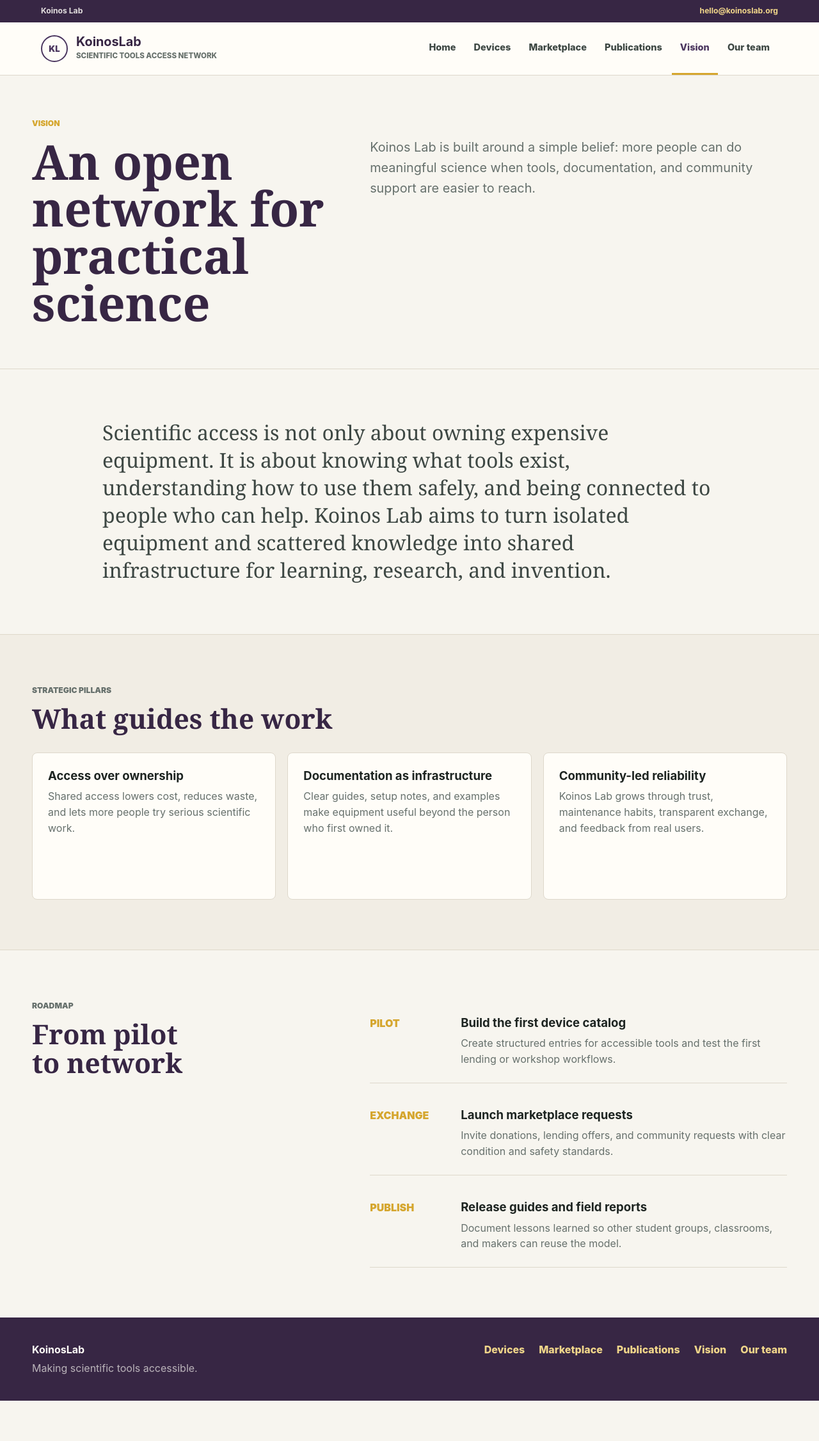
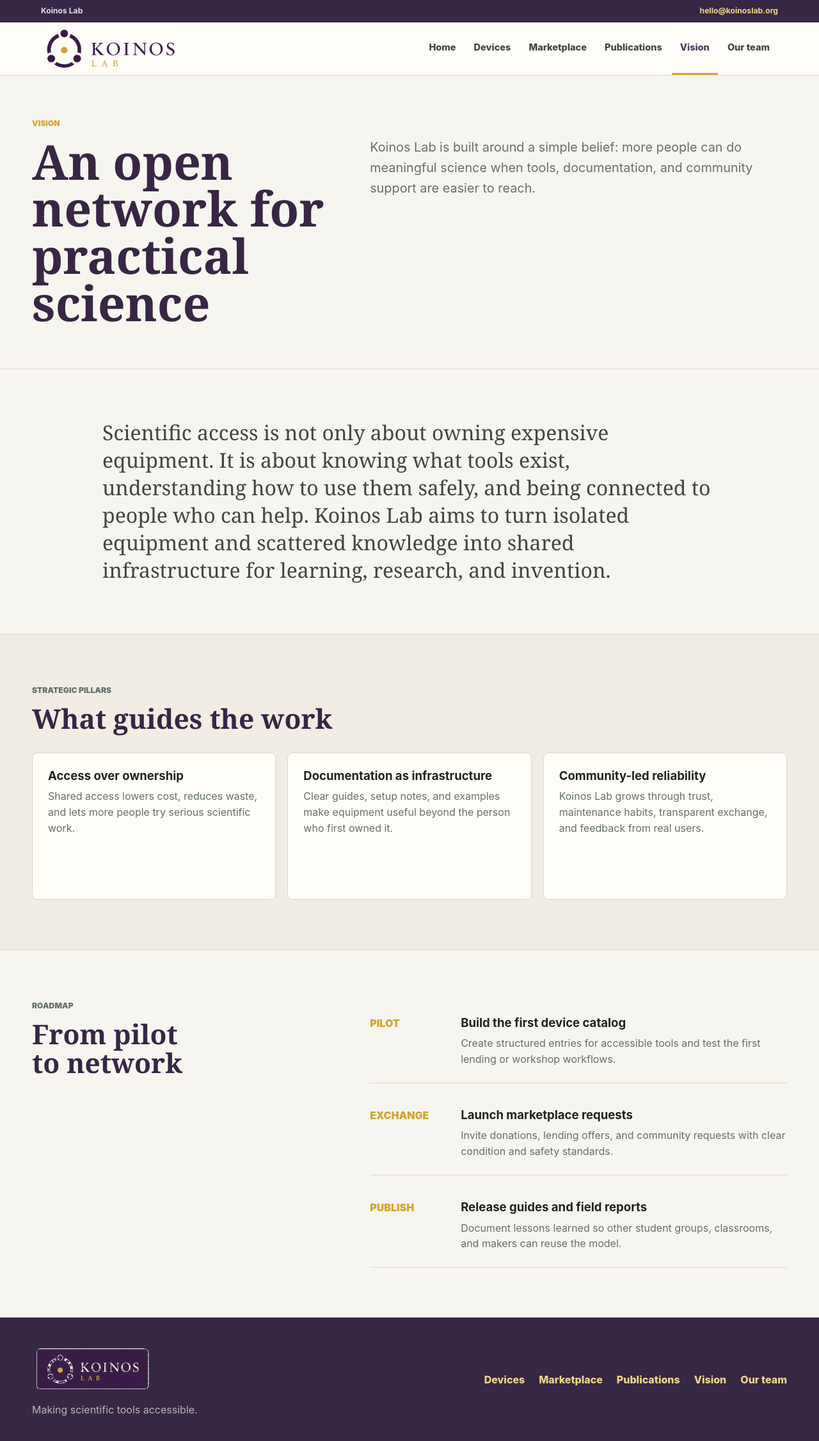
Before and after one commit to bpark176/KoinosLab, a plain HTML site: page vision.html in a window 1280 px wide. Shown: the whole page at 64% size. Before the commit the page ends 2189 px from the top, so only its background shows below. Drawn offline with Linux system fonts and the light colour scheme.

Commit message:
Add Koinos Lab logo branding

```diff
--- a/styles.css
+++ b/styles.css
@@ -125,36 +125,14 @@ h3 {
 .brand {
   display: inline-flex;
   align-items: center;
-  gap: 13px;
-  min-width: 225px;
+  flex: 0 0 auto;
+  min-width: 218px;
 }
 
-.brand-mark {
-  display: grid;
-  place-items: center;
-  width: 42px;
-  height: 42px;
-  border: 2px solid var(--green);
-  color: var(--green);
-  border-radius: 50%;
-  font-size: 0.82rem;
-  font-weight: 900;
-}
-
-.brand strong {
+.brand-logo {
   display: block;
-  color: var(--green-dark);
-  font-size: 1.24rem;
-  line-height: 1.05;
-}
-
-.brand small {
-  display: block;
-  margin-top: 3px;
-  color: var(--muted);
-  font-size: 0.72rem;
-  font-weight: 800;
-  text-transform: uppercase;
+  width: 218px;
+  height: auto;
 }
 
 .site-nav {
@@ -323,6 +301,16 @@ h3 {
 .team-category-header p,
 .profile-card span {
   color: var(--muted);
+}
+
+.mission-heading {
+  display: grid;
+  gap: 18px;
+}
+
+.mission-badge {
+  width: 84px;
+  height: auto;
 }
 
 .section-heading {
@@ -657,11 +645,21 @@ h3 {
 .footer-layout {
   display: flex;
   justify-content: space-between;
+  align-items: center;
   gap: 32px;
 }
 
+.footer-brand {
+  max-width: 330px;
+}
+
+.footer-logo {
+  width: 188px;
+  height: auto;
+}
+
 .site-footer p {
-  margin: 4px 0 0;
+  margin: 10px 0 0;
   color: rgba(255, 253, 248, 0.66);
 }
 
@@ -727,8 +725,8 @@ h3 {
     min-width: 0;
   }
 
-  .brand small {
-    display: none;
+  .brand-logo {
+    width: 176px;
   }
 
   .nav-toggle {
@@ -860,4 +858,8 @@ h3 {
   .site-footer nav {
     justify-content: flex-start;
   }
+
+  .footer-layout {
+    align-items: start;
+  }
 }
--- a/vision.html
+++ b/vision.html
@@ -8,6 +8,9 @@
       content="Koinos Lab's vision for accessible, shared, and community-supported scientific infrastructure."
     />
     <title>Vision | Koinos Lab</title>
+    <link rel="icon" type="image/png" sizes="32x32" href="./assets/logos/koinos-icon-32.png" />
+    <link rel="icon" type="image/png" sizes="192x192" href="./assets/logos/koinos-icon-192.png" />
+    <link rel="apple-touch-icon" sizes="180x180" href="./assets/logos/koinos-icon-180.png" />
     <link rel="stylesheet" href="./styles.css" />
   </head>
   <body data-page="vision">
@@ -17,12 +20,8 @@
         <a href="mailto:hello@koinoslab.org">hello@koinoslab.org</a>
       </div>
       <div class="nav-shell">
-        <a class="brand" href="./index.html" aria-label="KoinosLab home">
-          <span class="brand-mark" aria-hidden="true">KL</span>
-          <span>
-            <strong>KoinosLab</strong>
-            <small>Scientific Tools Access Network</small>
-          </span>
+        <a class="brand" href="./index.html" aria-label="Koinos Lab home">
+          <img class="brand-logo" src="./assets/logos/koinos-primary.png" alt="Koinos Lab" />
         </a>
         <button class="nav-toggle" type="button" aria-label="Open menu" aria-expanded="false" data-nav-toggle>
           <span></span>
@@ -79,8 +78,8 @@
 
     <footer class="site-footer">
       <div class="section-shell footer-layout">
-        <div>
-          <strong>KoinosLab</strong>
+        <div class="footer-brand">
+          <img class="footer-logo" src="./assets/logos/koinos-reversed.png" alt="Koinos Lab" />
           <p>Making scientific tools accessible.</p>
         </div>
         <nav aria-label="Footer navigation">
```
Also changed, not shown: devices.html (+7 -8 lines), index.html (+13 -11 lines), marketplace.html (+7 -8 lines), publications.html (+7 -8 lines), team.html (+7 -8 lines), assets/logos/koinos-badge.png (added), assets/logos/koinos-horizontal.png (added), assets/logos/koinos-icon-180.png (added), assets/logos/koinos-icon-192.png (added), assets/logos/koinos-icon-32.png (added), assets/logos/koinos-icon.png (added), assets/logos/koinos-primary.png (added), assets/logos/koinos-reversed.png (added).
